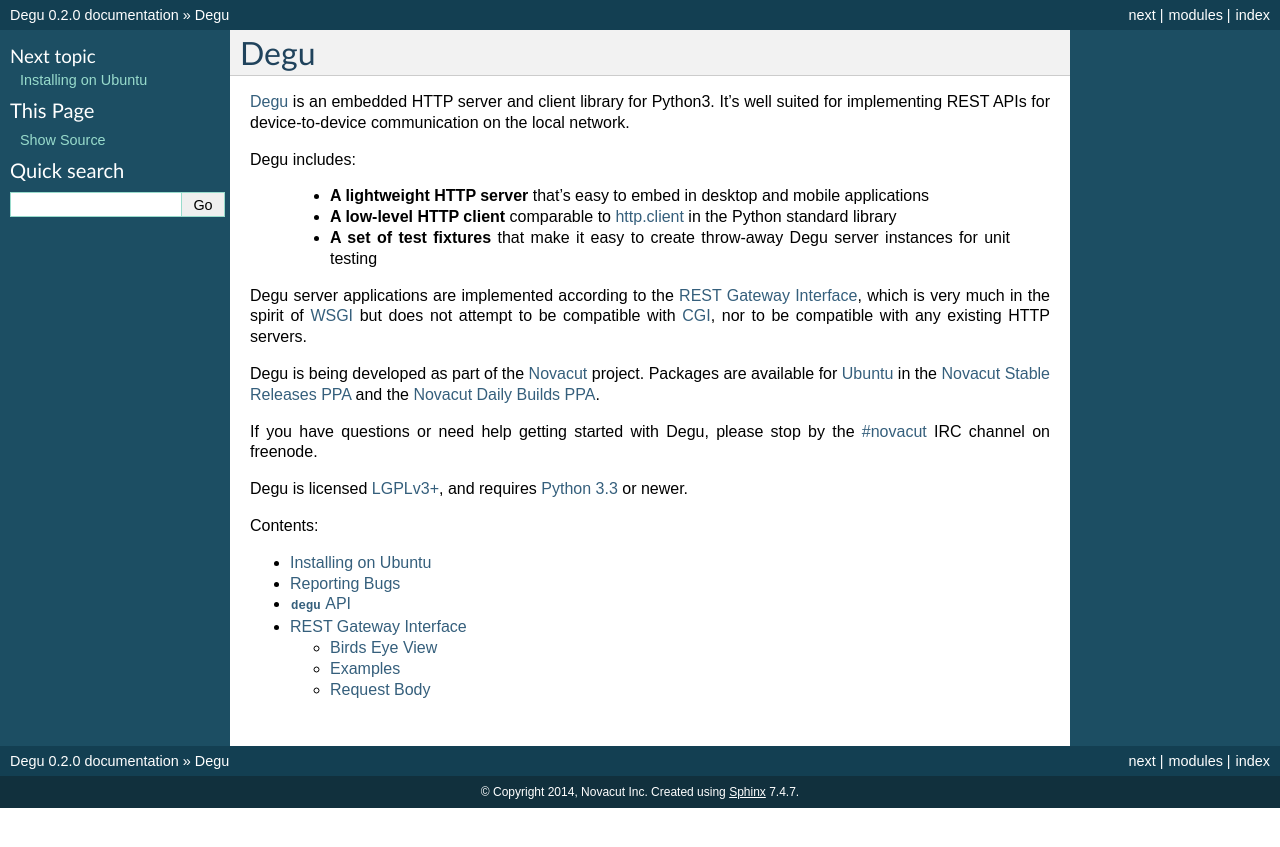
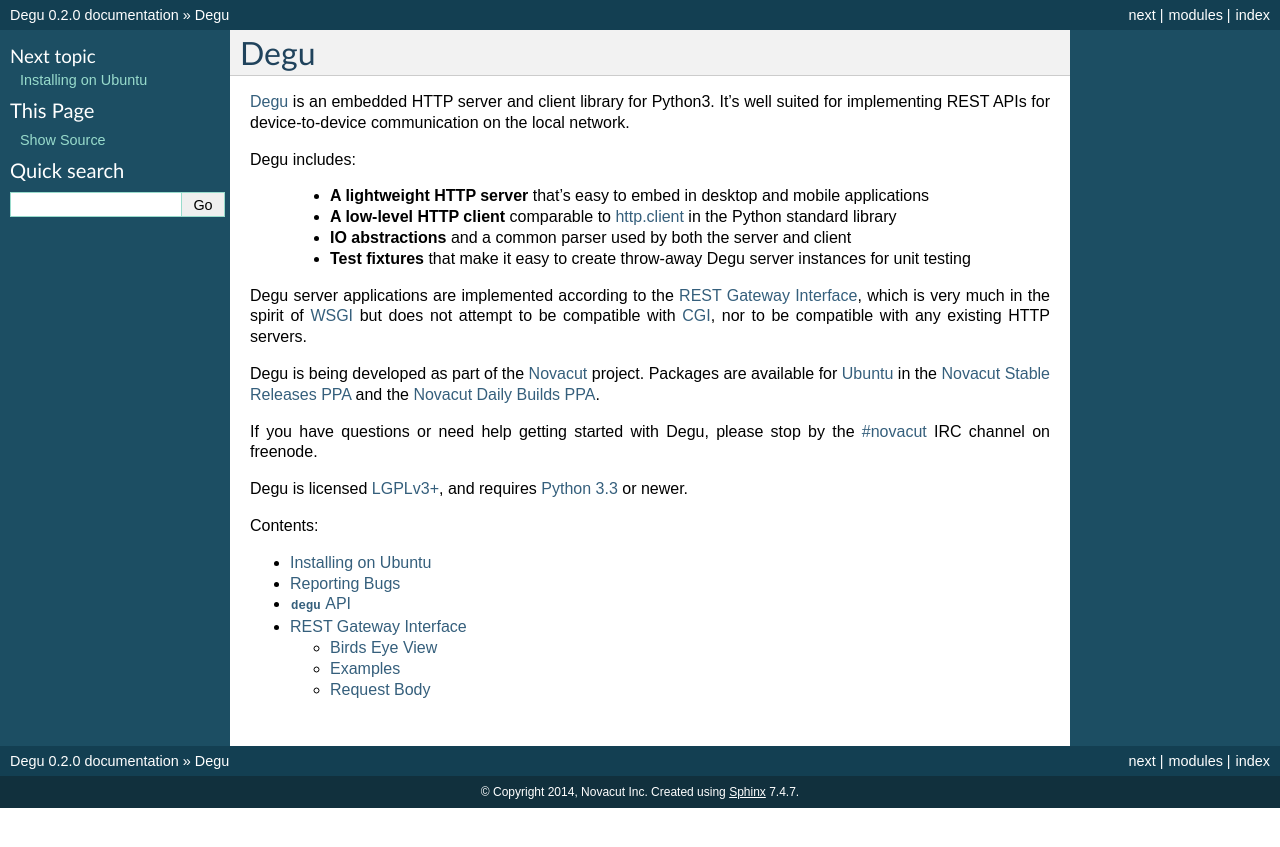
Before and after one commit to json420/degu, a Sphinx documentation site: the page built from doc/index.rst, in a window 1280 px wide. Shown: the top 847 px of the page. Built offline with Sphinx 7.4.7, drawn with Linux system fonts in a browser that asks for light colours.

Commit message:
Spruced up index.rst

```diff
--- a/doc/index.rst
+++ b/doc/index.rst
@@ -13,8 +13,10 @@
     * **A low-level HTTP client** comparable to `http.client`_ in the Python
       standard library
 
-    * **A set of test fixtures** that make it easy to create throw-away Degu
-      server instances for unit testing
+    * **IO abstractions** and a common parser used by both the server and client
+
+    * **Test fixtures** that make it easy to create throw-away Degu server
+      instances for unit testing
 
 Degu server applications are implemented according to the :doc:`rgi`, which is
 very much in the spirit of `WSGI`_ but does not attempt to be compatible with
```
